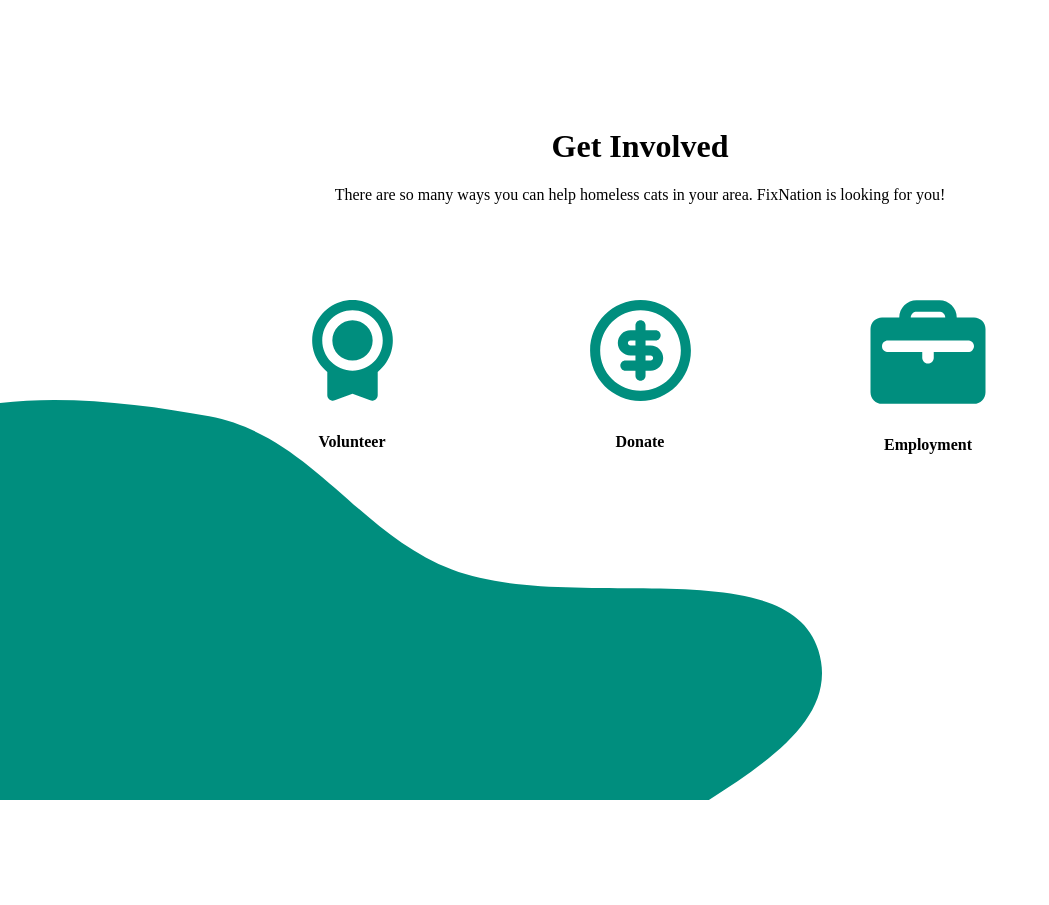
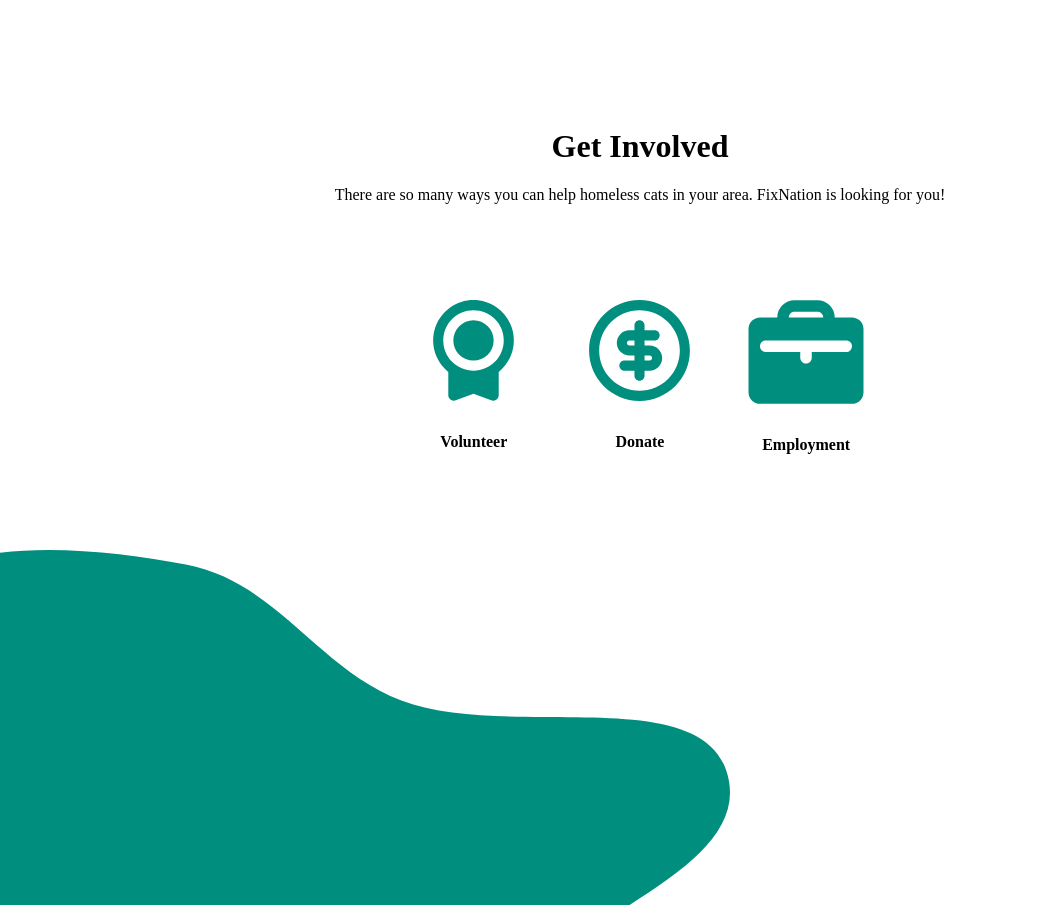
Before and after one commit to TritonSE/FIX-Landing-Page, a SvelteKit app: page / in a window 1280 px wide. Shown: the whole page, without its empty margins (0-1049 px from the left). Before the commit the page ends 800 px from the top, so only its background shows below. Built offline with nearby package versions, Linux system fonts and the light colour scheme.

Commit message:
format footer

```diff
--- a/src/lib/footer.svelte
+++ b/src/lib/footer.svelte
@@ -7,10 +7,10 @@
 </div>
 
 <style>
+  .container {
+    display: flex;
+  }
   #footer_blob {
-    position: absolute;
-    bottom: 0;
-    left: 0;
-    z-index: -1;
+    width: 57%;
   }
 </style>
--- a/src/routes/+page.svelte
+++ b/src/routes/+page.svelte
@@ -3,5 +3,19 @@
   import Involved from '$lib/involved.svelte';
 </script>
 
-<Involved />
-<Footer />
+<div class="flex-container">
+  <Involved />
+  <Footer />
+</div>
+
+<style>
+  .flex-container {
+    display: flex;
+    flex-direction: column;
+  }
+
+  :global(html, body) {
+    margin: 0;
+    padding: 0;
+  }
+</style>
```
